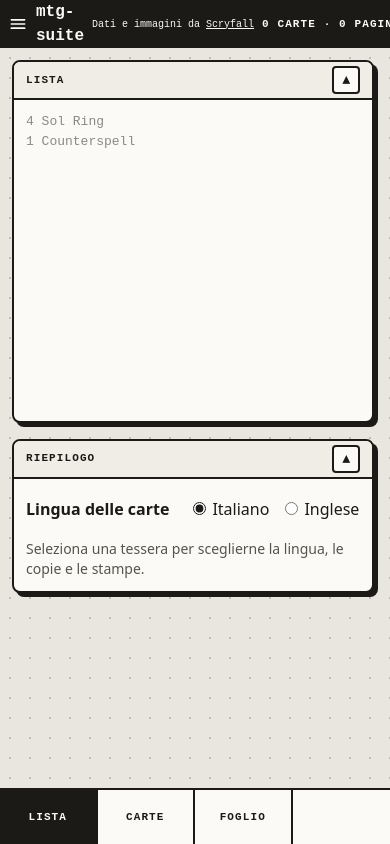
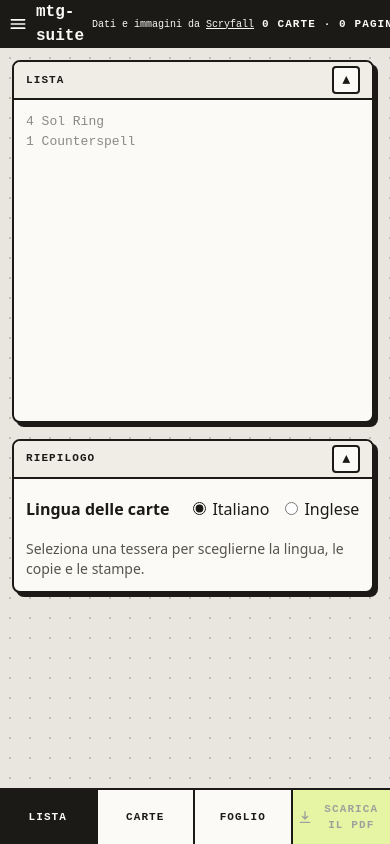
Before and after one commit to mattesalva93/leyline, a React (Vite) app in the folder packages/web/: page /proxy in a window 390 px wide. Built offline with nearby package versions, Linux system fonts and the light colour scheme.

Commit message:
feat: end a phone's step bar with the PDF button, its progress just above

```diff
--- a/packages/web/src/workspace/PdfControl.tsx
+++ b/packages/web/src/workspace/PdfControl.tsx
@@ -11,6 +11,22 @@ export function PdfControl({
   readonly pdf: SheetPdf;
   readonly className?: string;
 }) {
+  return (
+    <div className={`flex flex-wrap items-center justify-end gap-3 text-sm ${className}`}>
+      <PdfNotes pdf={pdf} />
+      <PdfButton pdf={pdf} className={PRIMARY_BUTTON} />
+    </div>
+  );
+}
+
+/** The button that makes the PDF, or shares the one waiting to be shared. */
+export function PdfButton({
+  pdf,
+  className,
+}: {
+  readonly pdf: SheetPdf;
+  readonly className: string;
+}) {
   const { t } = useTranslation();
 
   function buttonLabel(): string {
@@ -20,7 +36,23 @@ export function PdfControl({
   }
 
   return (
-    <div className={`flex flex-wrap items-center justify-end gap-3 text-sm ${className}`}>
+    <button
+      type="button"
+      className={className}
+      disabled={!pdf.isAvailable}
+      onClick={pdf.makeOrShare}
+    >
+      <Icon name="download" />
+      {buttonLabel()}
+    </button>
+  );
+}
+
+/** How far the PDF has got: its progress, the PDF waiting to be shared, or its failure. */
+export function PdfNotes({ pdf }: { readonly pdf: SheetPdf }) {
+  const { t } = useTranslation();
+  return (
+    <>
       {pdf.isGenerating && <PdfProgress status={pdf.status} />}
       {pdf.fileToShare && (
         <p className="max-w-xs text-xs" role="status">
@@ -32,16 +64,7 @@ export function PdfControl({
           {t('pdf.error')}
         </p>
       )}
-      <button
-        type="button"
-        className={PRIMARY_BUTTON}
-        disabled={!pdf.isAvailable}
-        onClick={pdf.makeOrShare}
-      >
-        <Icon name="download" />
-        {buttonLabel()}
-      </button>
-    </div>
+    </>
   );
 }
 
--- a/packages/web/src/workspace/PhoneSteps.tsx
+++ b/packages/web/src/workspace/PhoneSteps.tsx
@@ -8,6 +8,7 @@ import { CardsView } from './CardsView.tsx';
 import { DeckCount } from './DeckCount.tsx';
 import { DecklistEditor } from './DecklistEditor.tsx';
 import { DecklistSummary } from './DecklistSummary.tsx';
+import { PdfButton, PdfNotes } from './PdfControl.tsx';
 import { PhoneLinePanel } from './PhoneLinePanel.tsx';
 import { lineWithPanel } from './SelectedLinePanel.tsx';
 import { SheetView } from './SheetView.tsx';
@@ -17,7 +18,8 @@ const STEPS: readonly WorkspaceStep[] = ['list', 'cards', 'sheet'];
 
 /**
  * The workspace on a phone: one step at a time on the whole screen (the decklist, the cards, the
- * sheet), picked from the bar at the foot of the screen.
+ * sheet), picked from the bar at the foot of the screen, which ends with the PDF button. The
+ * PDF's progress shows just above that bar.
  */
 export function PhoneSteps({ workspace }: { readonly workspace: WorkspaceState }) {
   const { t } = useTranslation();
@@ -72,6 +74,9 @@ export function PhoneSteps({ workspace }: { readonly workspace: WorkspaceState }
           </div>
         )}
       </div>
+      <div className="flex shrink-0 flex-col items-center gap-1 border-t-2 border-border bg-panel px-3 py-2 text-sm empty:hidden">
+        <PdfNotes pdf={generator.pdf} />
+      </div>
       <nav
         aria-label={t('workspace.steps')}
         className="grid h-14 shrink-0 grid-cols-4 border-t-2 border-border bg-panel"
@@ -87,6 +92,10 @@ export function PhoneSteps({ workspace }: { readonly workspace: WorkspaceState }
             {t(`workspace.stepNames.${name}`)}
           </button>
         ))}
+        <PdfButton
+          pdf={generator.pdf}
+          className={`${LABEL} flex items-center justify-center gap-1 bg-accent px-1 text-accent-foreground disabled:opacity-40`}
+        />
       </nav>
       <PhoneLinePanel
         generator={generator}
```
Also changed, not shown: 1 other file (tests, documents, lock files or other folders).
